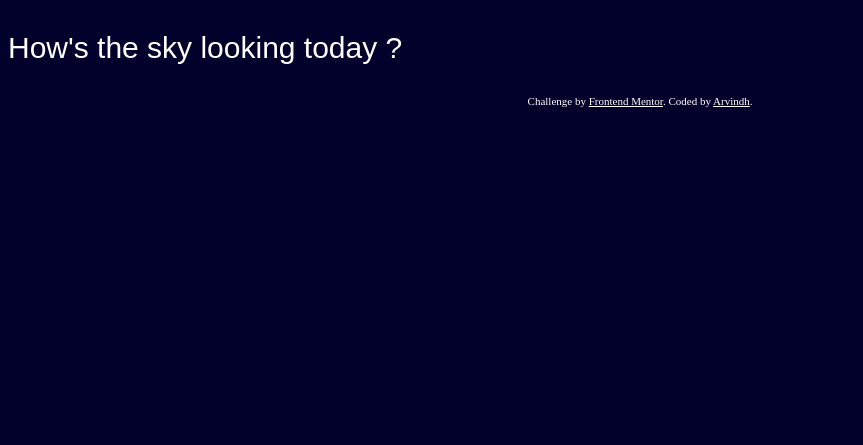
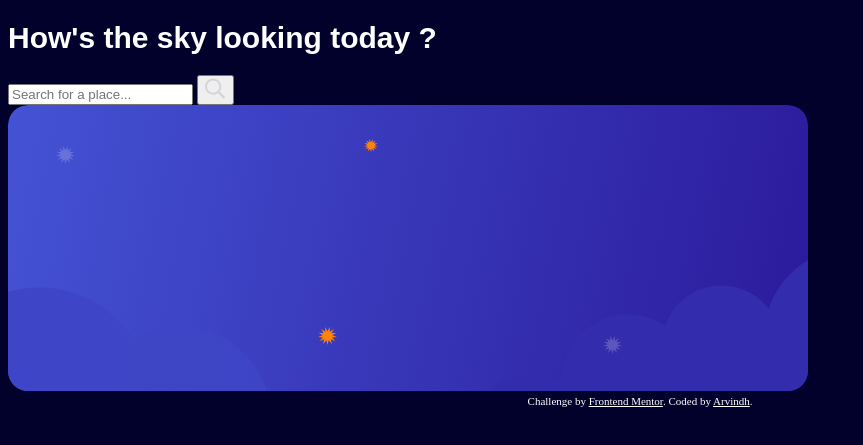
Before and after one commit to Arvindh99/Weather-App-Hackathon, a plain HTML site: page index.html in a window 1280 px wide. Shown: the part 101-546 px from the top of the page, without its empty margins (0-863 px from the left). Drawn offline with Linux system fonts and the light colour scheme.

Commit message:
Update index.html

```diff
--- a/index.html
+++ b/index.html
@@ -1,26 +1,51 @@
 <!DOCTYPE html>
 <html lang="en">
   <head>
-  <meta charset="UTF-8">
-  <meta name="viewport" content="width=device-width, initial-scale=1.0"> <!-- displays site properly based on user's device -->
+    <meta charset="UTF-8" />
+    <meta name="viewport" content="width=device-width, initial-scale=1.0" />
+    <!-- displays site properly based on user's device -->
 
-  <link rel="icon" type="image/png" sizes="32x32" href="./assets/images/favicon-32x32.png">
-  <link rel="stylesheet" href="style.css">
+    <link
+      rel="icon"
+      type="image/png"
+      sizes="32x32"
+      href="./assets/images/favicon-32x32.png"
+    />
+    <link rel="stylesheet" href="style.css" />
     <title>Frontend Mentor | Weather app</title>
   </head>
   <body>
     <header>
-    <img class = logo src="./assets/images/logo.svg" alt="Weather Now Logo">
-    <p class = head-text> How's the sky looking today ?</p>
+      <!-- Logo and Heading -->
+      <img class="logo" src="./assets/images/logo.svg" alt="Weather Now Logo" />
+      <h1 class="head-text">How's the sky looking today ?</h1>
     </header>
     <main>
+      <!-- Search Bar -->
+      <form class="search-bar">
+        <input
+          type="text"
+          class="search-input"
+          placeholder="Search for a place..."
+        />
+        <button class="search-btn">
+          <img src="./assets/images/icon-search.svg" alt="Search Icon" />
+        </button>
+      </form>
 
+      <!-- Weather Background Image -->
+      <img
+        class="weather-bg"
+        src="./assets/images/bg-today-large.svg"
+        alt="Background Image"
+      />
     </main>
 
     <footer>
       <div class="attribution">
-    Challenge by <a href="https://www.frontendmentor.io?ref=challenge">Frontend Mentor</a>.
-    Coded by <a href="https://github.com/Arvindh99">Arvindh</a>.
+        Challenge by
+        <a href="https://www.frontendmentor.io?ref=challenge">Frontend Mentor</a
+        >. Coded by <a href="https://github.com/Arvindh99">Arvindh</a>.
       </div>
     </footer>
   </body>
```
Lines whose indentation alone changed are shown as unchanged.
